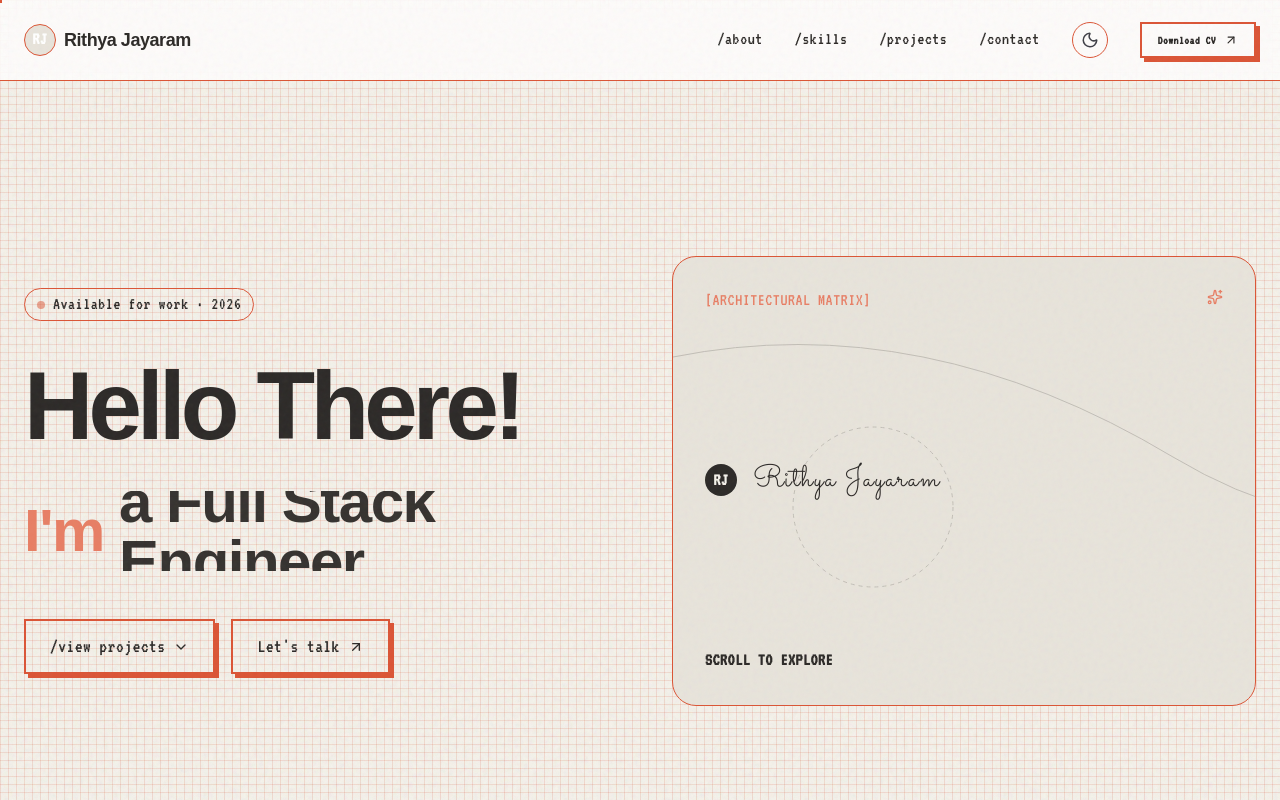
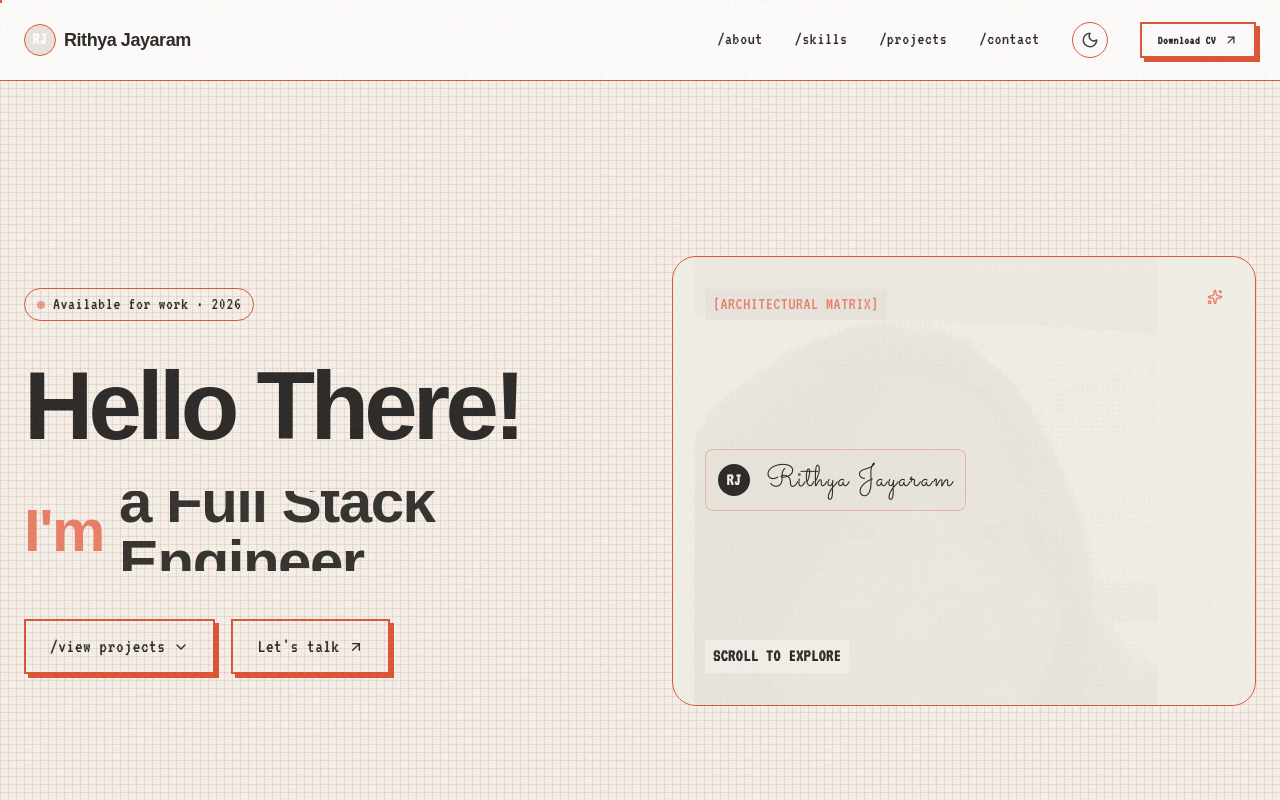
Before and after one commit to riti2043/portfolio_website, a React (Vite) app: page / in a window 1280 px wide. Shown: the top 800 px of the page. Built offline with nearby package versions, Linux system fonts and the light colour scheme; a web font is replaced by a local one.

Commit message:
feat: apply 4-color theme to profile photo and add to hero matrix

```diff
--- a/src/App.jsx
+++ b/src/App.jsx
@@ -100,23 +100,21 @@ const HeroScrollSequence = () => {
 
             <div className="relative hidden lg:block h-[450px]">
               <div className="absolute inset-0 rounded-3xl border border-[var(--border-color)] bg-[var(--bg-secondary)] backdrop-blur-sm overflow-hidden flex flex-col justify-between p-8">
-                <div className="flex justify-between items-start">
-                  <span className="font-mono-custom text-xs text-[var(--text-muted)] tracking-widest">[ARCHITECTURAL MATRIX]</span>
+                  <div className="flex justify-between items-start z-10 relative">
+                    <span className="font-mono-custom text-xs text-[var(--text-muted)] tracking-widest bg-[var(--bg-secondary)]/80 px-2 py-1">[ARCHITECTURAL MATRIX]</span>
                     <Sparkles size={16} className="text-[var(--text-muted)]" />
                   </div>
-                <div className="absolute inset-0 pointer-events-none opacity-20 flex items-center justify-center">
-                   <svg width="100%" height="100%" xmlns="http://www.w3.org/2000/svg">
-                      <path d="M0 100 Q 250 50 500 200 T 1000 150" fill="transparent" stroke="currentColor" strokeWidth="1" className="text-[var(--text-primary)]" />
-                      <circle cx="200" cy="250" r="80" fill="transparent" stroke="currentColor" strokeWidth="1" strokeDasharray="4 4" className="text-[var(--text-primary)]" />
-                   </svg>
+                  <div className="absolute inset-0 pointer-events-none flex items-center justify-center overflow-hidden opacity-90 mix-blend-screen">
+                    <img src="/profile.png" alt="Profile Pixel Art" className="w-full h-full object-cover object-top filter grayscale contrast-125 sepia hue-rotate-15 opacity-40 dark:hidden" />
+                    <img src="/profile.png" alt="Profile Pixel Art" className="hidden dark:block w-full h-full object-cover object-top opacity-80" />
                   </div>
-                <div className="relative z-10 flex items-center gap-4">
+                  <div className="relative z-10 flex items-center gap-4 bg-[var(--bg-secondary)]/80 p-3 rounded-lg border border-[var(--border-color)]/30 backdrop-blur-md w-fit">
                     <span className="w-8 h-8 rounded-full bg-[var(--text-primary)] text-[var(--bg-primary)] flex items-center justify-center font-bold font-mono-custom text-sm">
                       RJ
                     </span>
-                  <span className="font-cursive text-3xl tracking-wider">Rithya Jayaram</span>
+                    <span className="font-cursive text-3xl tracking-wider text-[var(--text-primary)]">Rithya Jayaram</span>
                   </div>
-                <div className="relative z-10 font-mono-custom font-bold text-sm tracking-widest text-[var(--text-primary)]">
+                  <div className="relative z-10 font-mono-custom font-bold text-sm tracking-widest text-[var(--text-primary)] bg-[var(--bg-primary)]/80 px-2 py-1 w-fit">
                   SCROLL TO EXPLORE
                 </div>
               </div>
```
Also changed, not shown: public/profile.png (added). Lines whose indentation alone changed are shown as unchanged.
